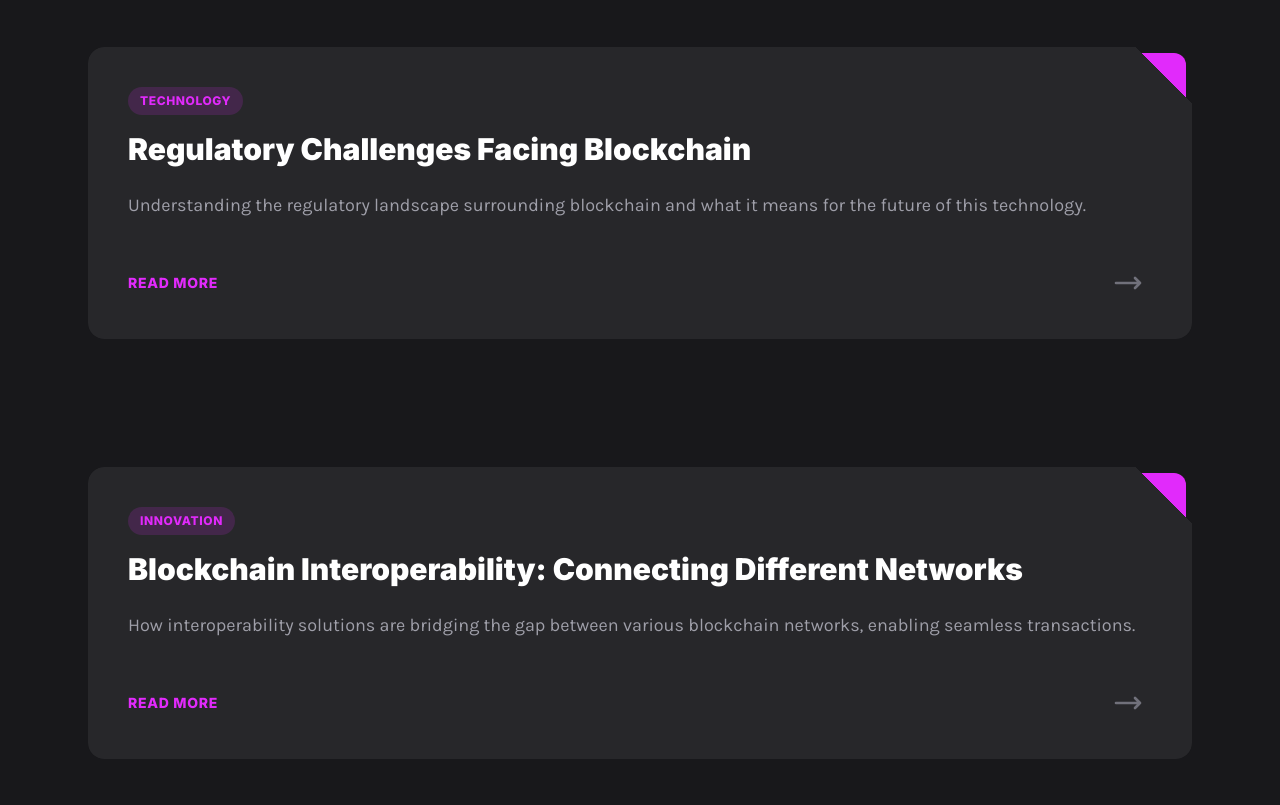
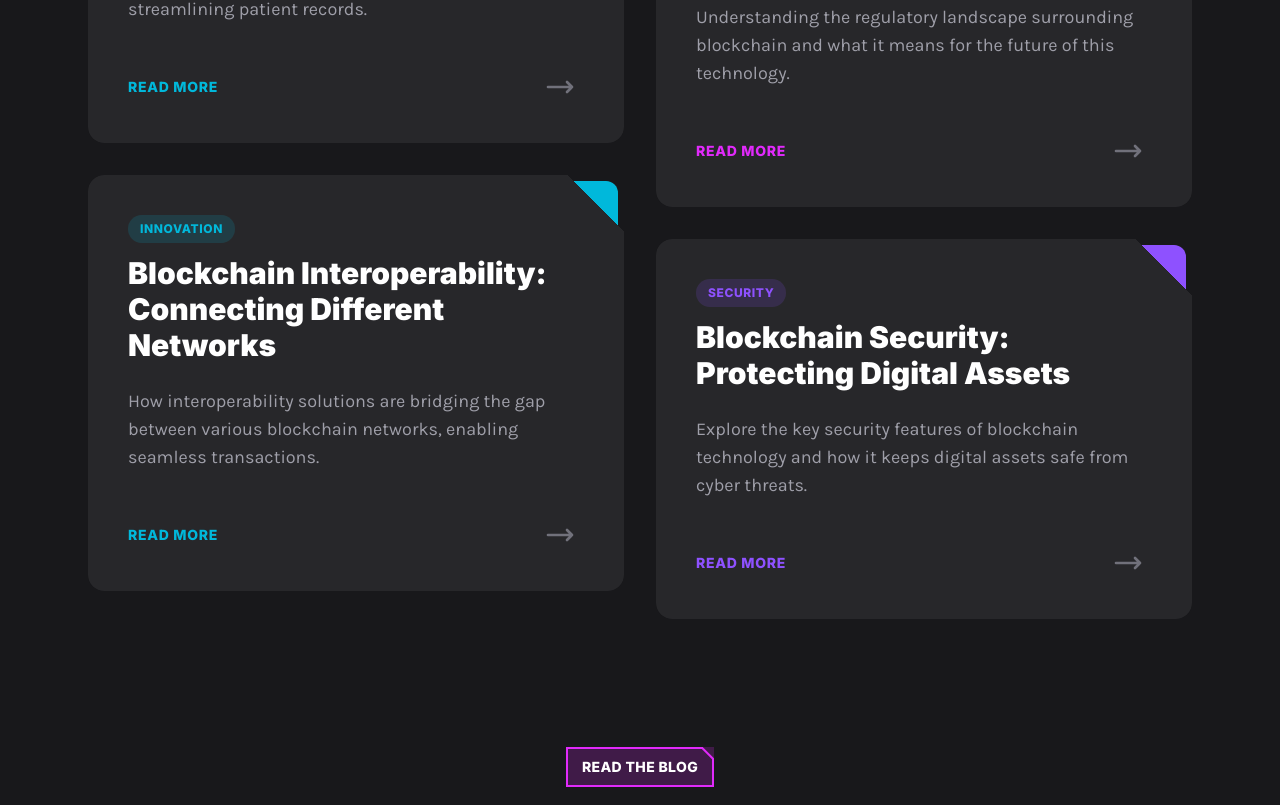
Before and after one commit to AliRezaAzdast/dark-blockchain-site, a React (Vite) app: page / in a window 1280 px wide. Shown: the part 5075-5880 px from the top of the page. Built offline with nearby package versions, Linux system fonts and the light colour scheme.

Commit message:
finished a LatestPostsSection toke me while

```diff
--- /dev/null
+++ b/src/components/Tag.tsx
@@ -0,0 +1,18 @@
+import React, { type ComponentPropsWithoutRef } from 'react'
+import { twMerge } from 'tailwind-merge'
+
+function Tag(props: ComponentPropsWithoutRef<'div'> & {color?: string}) {
+    const {children, color, className} = props
+    return (
+        <div className={twMerge("px-3 py-1.5 uppercase font-heading font-extrabold tracking-wider text-xs bg-fuchsia-500/15 text-fuchsia-500 inline-flex rounded-full",
+         color === 'lime' && 'bg-lime-500/15 text-lime-500',
+         color === 'cyan' && 'bg-cyan-500/15 text-cyan-500',
+         color === 'violet' && 'bg-violet-500/15 text-violet-500', className
+         )}>
+            {children}
+        </div>
+
+    )
+}
+
+export default Tag
--- a/src/sections/LatestPostsSection.tsx
+++ b/src/sections/LatestPostsSection.tsx
@@ -1,24 +1,52 @@
 import Card from "../components/Card"
+import { getColorFromCatagory } from "../utils/PostUtils"
+import Tag from "../components/Tag"
+import CutCornerButton from "../components/CutCornerButton"
+import { twMerge } from "tailwind-merge"
 
 
-function LatestPostsSection(props: {
-    latestPosts: any
-}) {
-    const { latestPosts } = props
+type Post = {
+    title: string
+    description: string
+    category: string
+}
+
+interface LatestPostsSectionProps {
+    latestPosts: Post[]
+}
+
+
+function LatestPostsSection({ latestPosts }: LatestPostsSectionProps) {
+
     return (
         <section className="py-60">
             <div className="my-container">
-                <h2 className="font-heading font-black text-4xl text-center">Your portal to everything blockchain.</h2>
-                <p className="text-xl text-center text-zinc-400 mt-8">keep up with the newst trends, updates, and insights in the blockchain world, updated weekly</p>
-                <div className="mt-16 flex flex-col gap-32">
-                    {latestPosts.map(({ title, description, category }, postIndex) => (
-                        <Card key={postIndex} buttonText="Read More">
-                            <div className="px-3 py-1.5 uppercase font-heading font-extrabold tracking-wider text-xs bg-fuchsia-500/15 text-fuchsia-500 inline-flex rounded-full">{category}</div>
-                            <h3 className="font-heading font-black text-3xl mt-4 ">{title}</h3>
-                            <p className="text-lg text-zinc-400 mt-6">{description}</p>
-                        </Card>
-                    ))}
-
+                <div className="max-w-3xl mx-auto">
+                    <h2 className="font-heading font-black text-4xl md:text-5xl lg:text-6xl text-center">Your portal to everything blockchain.</h2>
+                    <p className="text-xl lg:text-2xl text-center text-zinc-400 mt-8">keep up with the newst trends, updates, and insights in the blockchain world, updated weekly</p>
+                </div>
+                <div className="mt-16 md:mt-28 grid grid-cols-1 md:grid-cols-2 gap-8">
+                    <div className="flex flex-col gap-8">
+                        {latestPosts.map(({ title, description, category }, postIndex) => (
+                            <Card key={postIndex} buttonText="Read More" color={getColorFromCatagory(category)} className={twMerge((postIndex === 1 || postIndex === 3) && 'md:hidden')}>
+                                <Tag color={getColorFromCatagory(category)}>{category}</Tag>
+                                <h3 className="font-heading font-black text-3xl mt-3">{title}</h3>
+                                <p className="text-lg text-zinc-400 mt-6">{description}</p>
+                            </Card>
+                        ))}
+                    </div>
+                    <div className="hidden md:flex  flex-col gap-8 mt-16">
+                        {latestPosts.map(({ title, description, category }, postIndex) => (
+                            <Card key={postIndex} buttonText="Read More" color={getColorFromCatagory(category)} className={twMerge((postIndex === 0 || postIndex === 2) && 'md:hidden')}>
+                                <Tag color={getColorFromCatagory(category)}>{category}</Tag>
+                                <h3 className="font-heading font-black text-3xl mt-3">{title}</h3>
+                                <p className="text-lg text-zinc-400 mt-6">{description}</p>
+                            </Card>
+                        ))}
+                    </div>
+                </div>
+                <div className="flex justify-center mt-48 md:mt-32">
+                    <CutCornerButton>Read The Blog</CutCornerButton>
                 </div>
             </div>
         </section>
--- /dev/null
+++ b/src/utils/PostUtils.ts
@@ -0,0 +1,12 @@
+export const getColorFromCatagory = (catagory: string) => {
+  switch (catagory) {
+    case "Sustainability":
+      return "lime";
+    case "Innovation":
+      return "cyan";
+    case "Security":
+      return "violet";
+    default:
+      return "fuchsia";
+  }
+};
```
